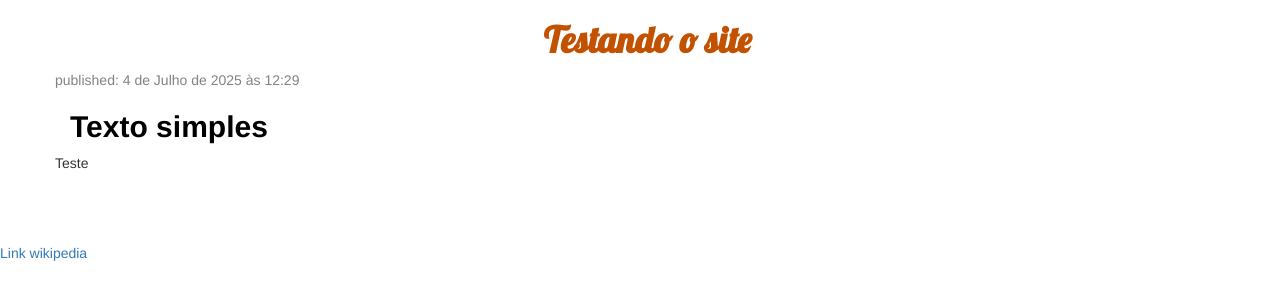
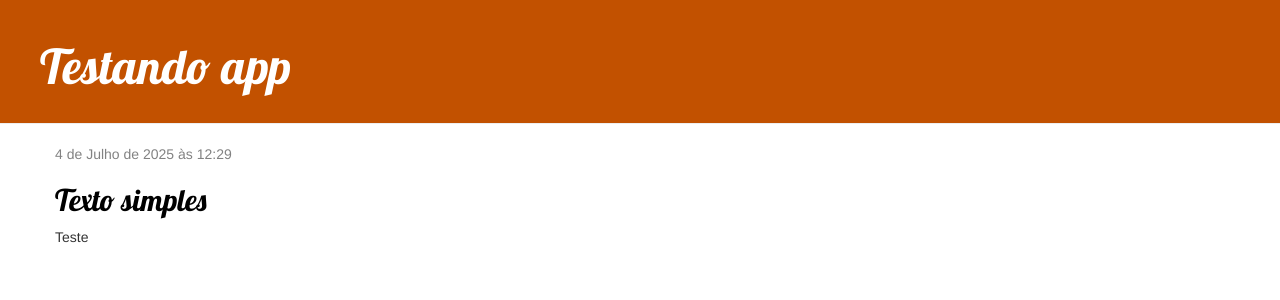
Before and after one commit to rogeriobarbosa07/Django, a Django app: page / in a window 1280 px wide. Shown: the top 300 px of the page. Run offline with Django 5.2, Linux system fonts and the light colour scheme; data comes from the database, SQL or seed files in the repository; some libraries are stand-ins or nearby versions.

Commit message:
Estendendo os templates no projeto teste

```diff
--- /dev/null
+++ b/teste/appteste/templates/appteste/base.html
@@ -0,0 +1,23 @@
+{% load static %}
+<html>
+    <head>
+        <title>Documents</title>
+        <link rel="stylesheet" href="//maxcdn.bootstrapcdn.com/bootstrap/3.2.0/css/bootstrap.min.css">
+        <link rel="stylesheet" href="//maxcdn.bootstrapcdn.com/bootstrap/3.2.0/css/bootstrap-theme.min.css">
+        <link href='//fonts.googleapis.com/css?family=Lobster&subset=latin,latin-ext' rel='stylesheet' type='text/css'>
+        <link rel="stylesheet" href="{% static 'css/appteste.css' %}">
+    </head>
+    <body>
+        <div class="page-header">
+            <h1><a href="/">Testando app</a></h1>
+        </div>
+        <div class="content container">
+            <div class="row">
+                <div class="col-md-8">
+                {% block content %}
+                {% endblock %}
+                </div>
+            </div>
+        </div>
+    </body>
+</html>
--- a/teste/appteste/templates/appteste/post_list.html
+++ b/teste/appteste/templates/appteste/post_list.html
@@ -1,32 +1,13 @@
-{% load static %}
-<!DOCTYPE html>
-    <html lang="en">
-    <head>
-        <meta charset="UTF-8">
-        <meta name="viewport" content="width=device-width, initial-scale=1.0">
-        <title>Document</title>
-        <link rel="stylesheet" href="//maxcdn.bootstrapcdn.com/bootstrap/3.2.0/css/bootstrap.min.css">
-        <link rel="stylesheet" href="//maxcdn.bootstrapcdn.com/bootstrap/3.2.0/css/bootstrap-theme.min.css">
-        <link href="//fonts.googleapis.com/css?family=Lobster&subset=latin,latin-ext" rel="stylesheet" type="text/css">
-        <link rel="stylesheet" href="{% static 'css/blog.css' %}">
-    </head>
-    <body>
-        <h1 style="text-align: center;">Testando o site</h1>
-        <div class="content container">
-            <div class="row">
-                <div class="col-md-8">
+{% extends 'appteste/base.html' %}
+
+{% block content %}
     {% for post in posts %}
         <div class="post">
             <div class="date">
-                                <p>published: {{ post.published_date }}</p>
+                {{ post.published_date }}
             </div>
             <h2><a href="">{{ post.title }}</a></h2>
             <p>{{ post.text|linebreaksbr }}</p>
         </div>
     {% endfor %}
-                </div>
-            </div>
-        </div>
-        <p><a href="https://en.wikipedia.org/wiki/Django" class="external_link" id="link_to_wiki_page">Link wikipedia</a></p>
-    </body>
-</html>
+{% endblock %}
```
Lines whose indentation alone changed are shown as unchanged.
